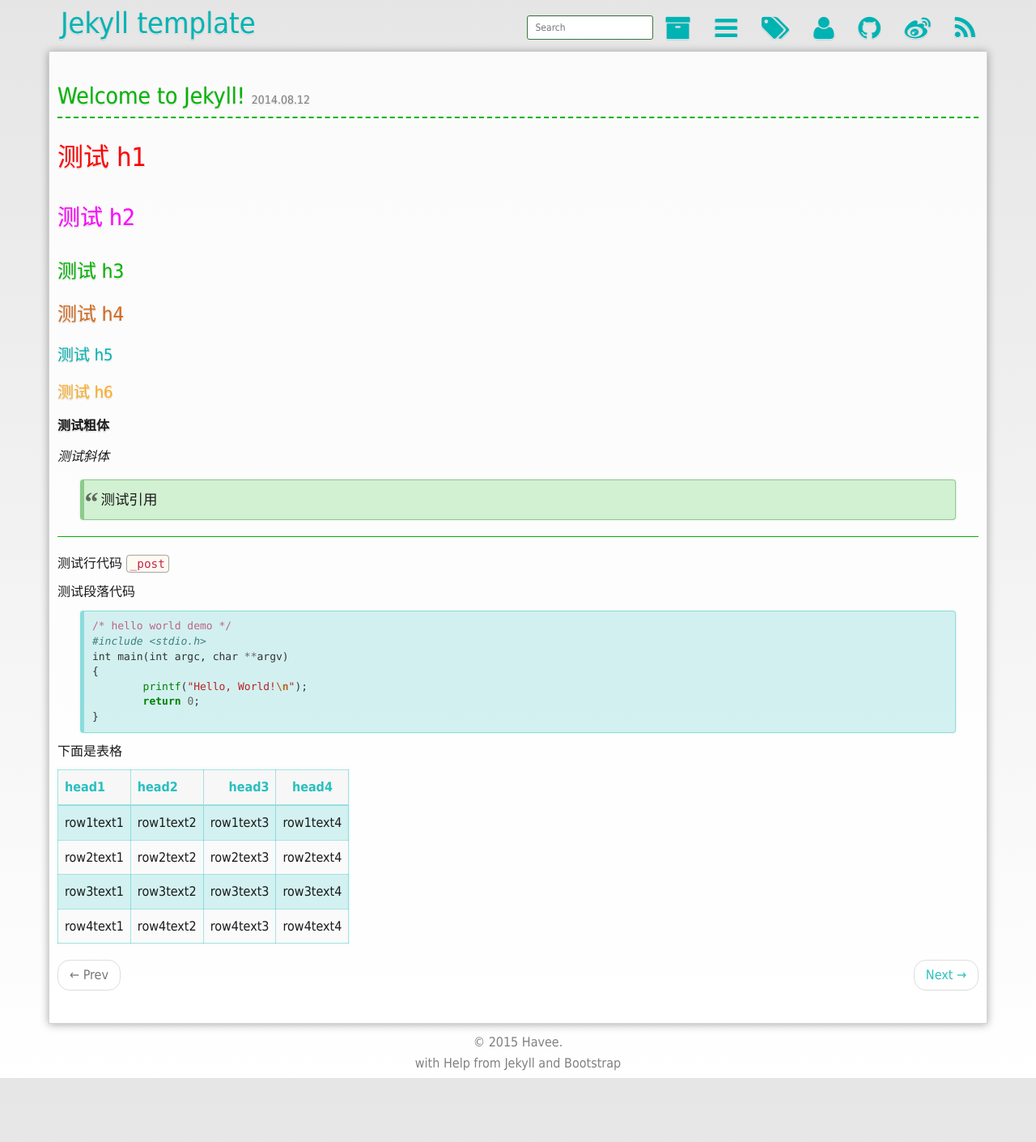
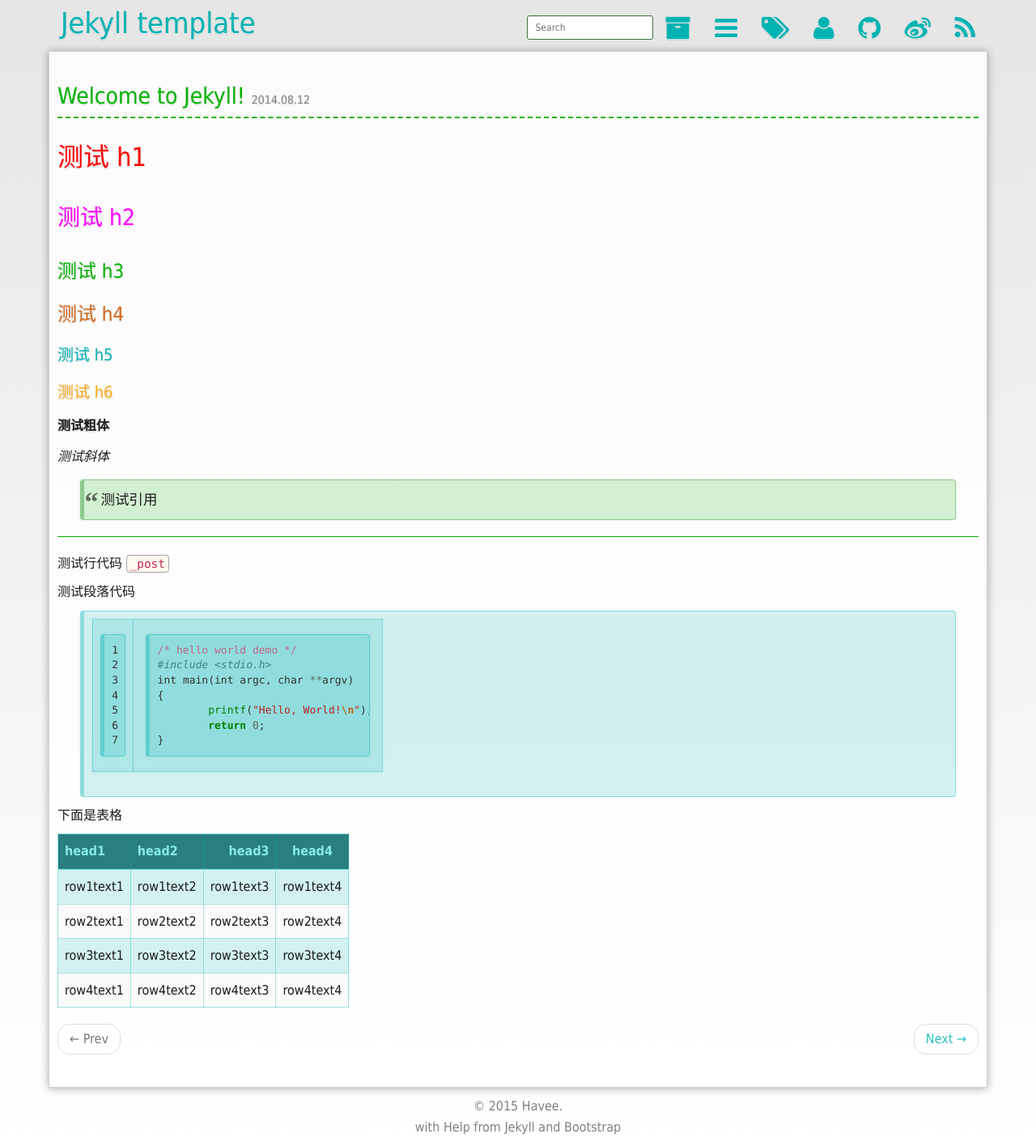
Before and after one commit to tgist/tgist.github.io, a Jekyll site: the page built from _posts/2014-08-12-welcome-to-jekyll.md, in a window 1280 px wide. Shown: the whole page at 81% size. Built offline with Jekyll 4.4.1, drawn with Linux system fonts in a browser that asks for light colours; Markdown is read by kramdown in place of the engine named in the settings; before the commit the page ends 1331 px from its top, so only the background shows below that.

Commit message:
update table style

````diff
--- a/_posts/2014-08-12-welcome-to-jekyll.md
+++ b/_posts/2014-08-12-welcome-to-jekyll.md
@@ -31,7 +31,7 @@ tags: [test, jekyll, welcome]
 
 测试段落代码
 
-```ruby
+{% highlight ruby linenos %}
 /* hello world demo */
 #include <stdio.h>
 int main(int argc, char **argv)
@@ -39,7 +39,7 @@ int main(int argc, char **argv)
         printf("Hello, World!\n");
         return 0;
 }
-```
+{% endhighlight %}
 
 下面是表格
 
--- a/assets/_sass/_havee.scss
+++ b/assets/_sass/_havee.scss
@@ -216,7 +216,8 @@ table {
   thead tr th {
     vertical-align: bottom;
     padding: 8px;
-    color: rgba(darken($base05, 15%), $alpha*5);
+    color: rgba(lighten($base05, 30%), $alpha*5);
+    background-color: rgba(darken($base05, 30%), $alpha*5);
     border-width: 1px 1px 2px;
     border-style: solid;
     border-color: rgba(darken($base05, 15%), $alpha*2);
@@ -226,7 +227,7 @@ table {
     padding: 8px;
     border: 1px solid rgba(darken($base05, 15%), $alpha*2);
 	&:hover {
-      background-color: rgba(darken($base05, 30%), $alpha*2);
+      background-color: rgba(darken($base05, 20%), $alpha*2);
     }
   }
   thead > tr {
````
